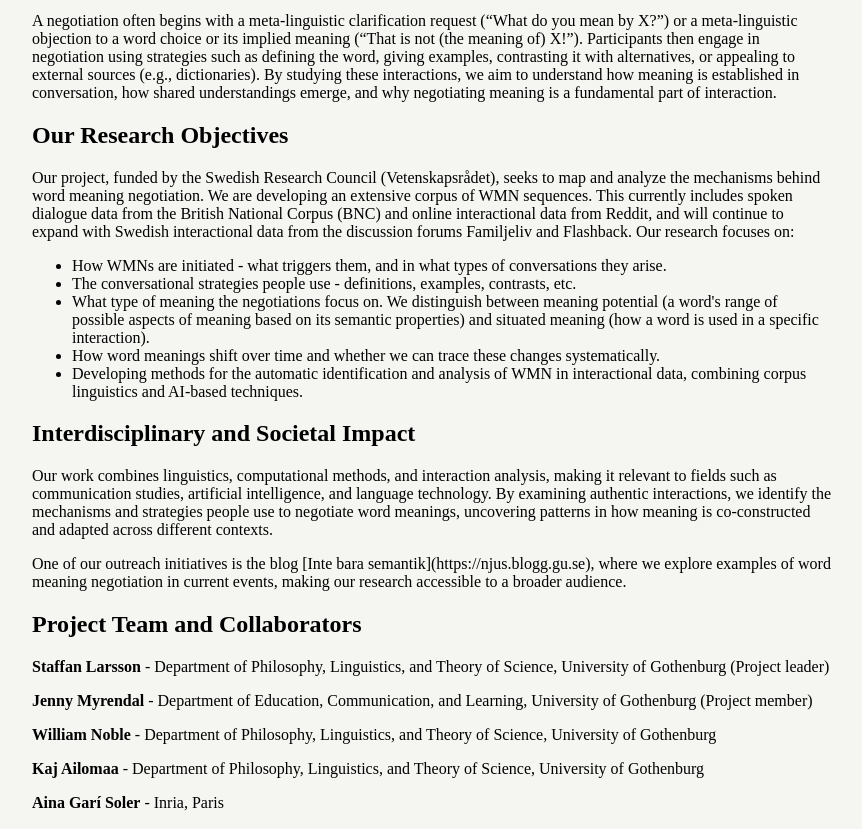
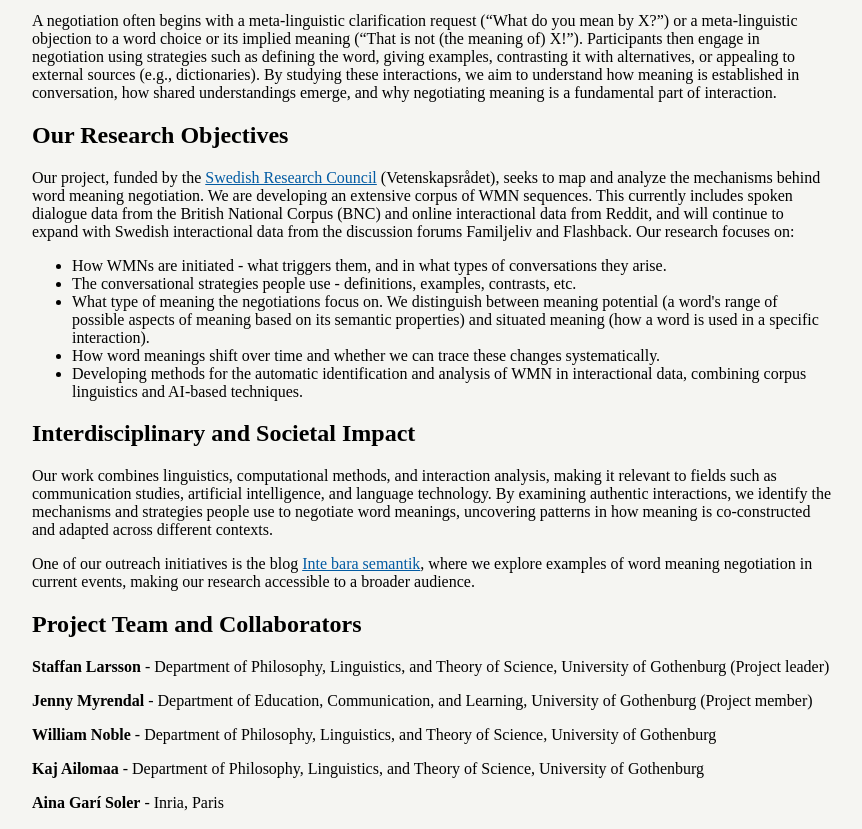
Before and after one commit to gu-wmn/webapp, a Python web app: template src/not_just_semantics/templates/about.html in a window 1280 px wide. Shown: the part 339-1168 px from the top of the page, without its empty margins (208-1070 px from the left). Run offline with Jinja, Linux system fonts and the light colour scheme; the template is opened without the code that fills it, so the values that code supplies are empty.

Commit message:
fixed some links in /about

```diff
--- a/src/not_just_semantics/templates/about.html
+++ b/src/not_just_semantics/templates/about.html
@@ -28,7 +28,7 @@
 
     <h2>Our Research Objectives</h2>
 
-    <p>Our project, funded by the Swedish Research Council (Vetenskapsrådet), seeks to map and analyze
+    <p>Our project, funded by the <a href="https://www.vr.se/english.html" target="_blank">Swedish Research Council</a> (Vetenskapsrådet), seeks to map and analyze
     the mechanisms behind word meaning negotiation. We are developing an extensive corpus of WMN sequences.
     This currently includes spoken dialogue data from the British National Corpus (BNC) and online
     interactional data from Reddit, and will continue to expand with Swedish interactional data from the
@@ -51,7 +51,7 @@
     By examining authentic interactions, we identify the mechanisms and strategies people use to negotiate
     word meanings, uncovering patterns in how meaning is co-constructed and adapted across different contexts.</p>
 
-    <p>One of our outreach initiatives is the blog [Inte bara semantik](https://njus.blogg.gu.se),
+    <p>One of our outreach initiatives is the blog <a href="https://njus.blogg.gu.se" target="_blank">Inte bara semantik</a>,
     where we explore examples of word meaning negotiation in current events, making our research accessible to a broader audience.</p>
 
     <h2>Project Team and Collaborators</h2>
```
